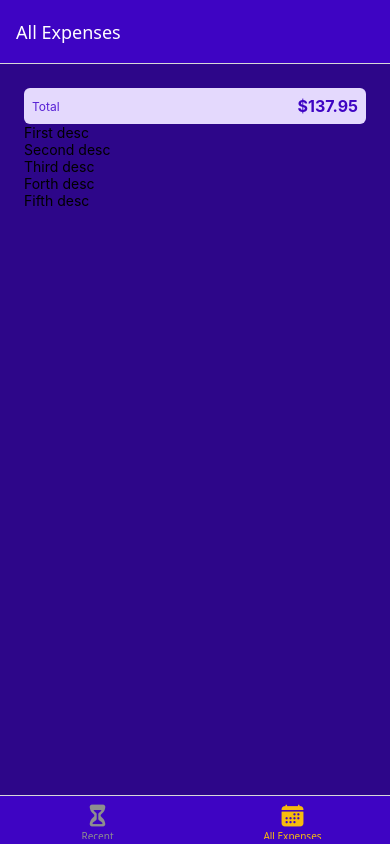
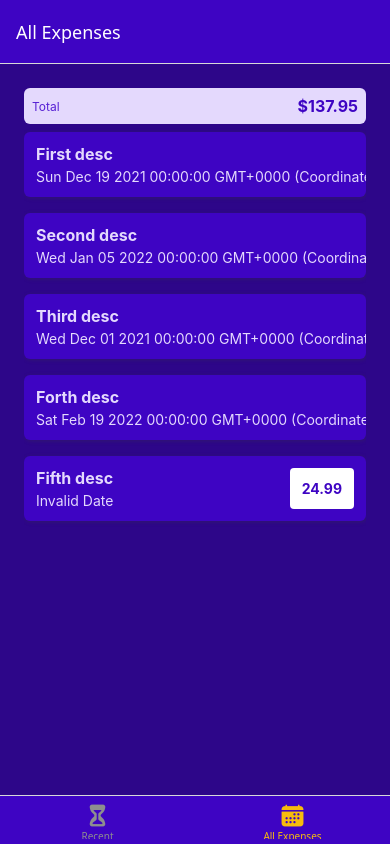
Before and after one commit to Jon-Felipe/Expense-Tracker-React-Native, a React Native app: screen /AllExpenses in a window 390 px wide. Built offline with nearby package versions, Linux system fonts and the light colour scheme.

Commit message:
displaying expenses in expense item component and styling

```diff
--- a/components/ExpensesOutput/ExpenseItem.js
+++ b/components/ExpensesOutput/ExpenseItem.js
@@ -1,12 +1,59 @@
-import { StyleSheet, Text, View } from 'react-native';
+import { Pressable, StyleSheet, Text, View } from 'react-native';
 import React from 'react';
 
-export default function ExpenseItem() {
+// extras
+import { GlobalStyles } from '../../constants/styles';
+
+export default function ExpenseItem({ description, date, amount }) {
   return (
-    <View>
-      <Text>ExpenseItem</Text>
-    </View>
+    <Pressable>
+      <View style={styles.expenseItem}>
+        <View>
+          <Text style={[styles.textBase, styles.description]}>
+            {description}
+          </Text>
+          <Text style={styles.textBase}>{date.toString()}</Text>
+        </View>
+        <View style={styles.amountContainer}>
+          <Text style={styles.amount}>{amount}</Text>
+        </View>
+      </View>
+    </Pressable>
   );
 }
 
-const styles = StyleSheet.create({});
+const styles = StyleSheet.create({
+  expenseItem: {
+    padding: 12,
+    marginVertical: 8,
+    backgroundColor: GlobalStyles.colors.primary500,
+    flexDirection: 'row',
+    justifyContent: 'space-between',
+    borderRadius: 6,
+    elevation: 3,
+    shadowColor: GlobalStyles.colors.gray500,
+    shadowRadius: 4,
+    shadowOffset: { width: 1, height: 1 },
+    shadowOpacity: 0.4,
+  },
+  textBase: {
+    color: GlobalStyles.colors.primary50,
+  },
+  description: {
+    fontSize: 16,
+    marginBottom: 4,
+    fontWeight: 'bold',
+  },
+  amountContainer: {
+    paddingHorizontal: 12,
+    paddingVertical: 4,
+    backgroundColor: 'white',
+    justifyContent: 'center',
+    alignItems: 'center',
+    borderRadius: 4,
+  },
+  amount: {
+    color: GlobalStyles.colors.primary500,
+    fontWeight: 'bold',
+  },
+});
--- a/components/ExpensesOutput/ExpensesList.js
+++ b/components/ExpensesOutput/ExpensesList.js
@@ -1,8 +1,11 @@
 import { FlatList, StyleSheet, Text, View } from 'react-native';
 import React from 'react';
 
+// components
+import ExpenseItem from './ExpenseItem';
+
 function renderExpenseItem(itemData) {
-  return <Text>{itemData.item.description}</Text>;
+  return <ExpenseItem {...itemData.item} />;
 }
 
 export default function ExpensesList({ expenses }) {
```
